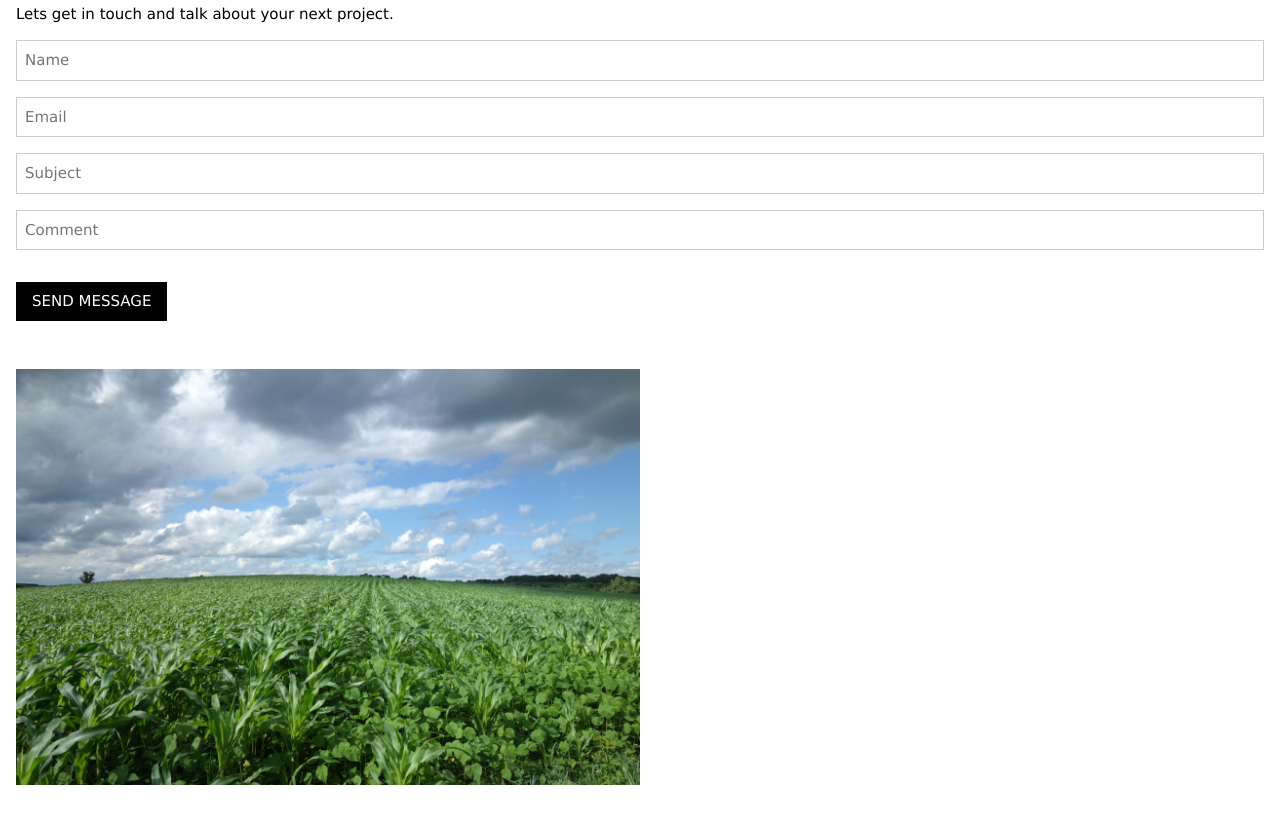
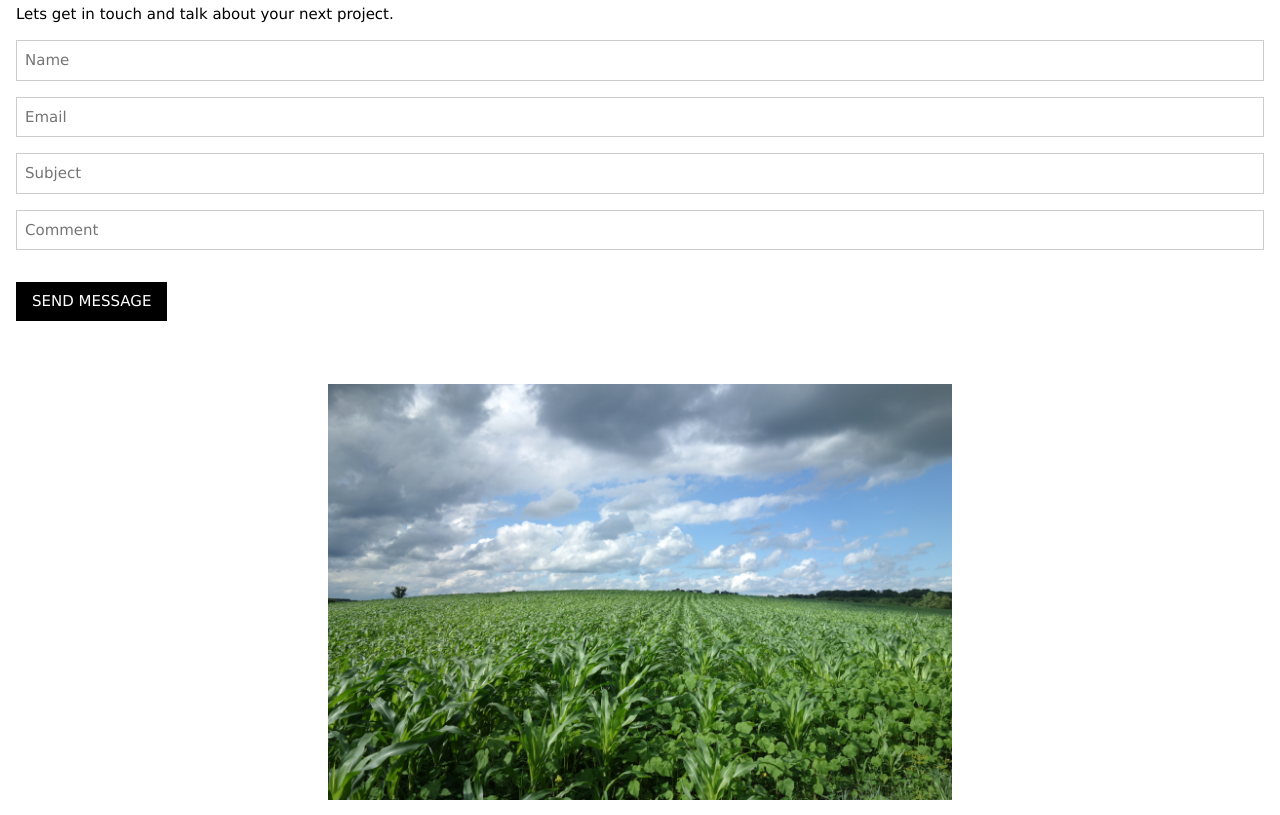
Before and after one commit to ftm624/ftm624.github.io, a plain HTML site: page index.html in a window 1280 px wide. Shown: the part 1183-1998 px from the top of the page. Before the commit the page ends 1968 px from the top, so only its background shows below. Drawn offline with nearby package versions, Linux system fonts and the light colour scheme.

Commit message:
index work

```diff
--- a/index.html
+++ b/index.html
@@ -4,6 +4,7 @@
 <meta charset="UTF-8">
 <meta name="viewport" content="width=device-width, initial-scale=1">
 <link rel="stylesheet" href="https://www.w3schools.com/w3css/4/w3.css">
+
 <body>
 
   <!-- Navbar (sit on top) -->
@@ -23,7 +24,8 @@
   <header class="w3-display-container w3-content w3-wide" style="max-width:1500px;" id="home">
     <img class="w3-image" src="/w3images/architect.jpg" alt="Architecture" width="1500" height="800">
     <div class="w3-display-middle w3-margin-top w3-center">
-    <h1 class="w3-xxlarge w3-text-white"><span class="w3-padding w3-black w3-opacity-min"><b>BR</b></span> <span class="w3-hide-small w3-text-light-grey">Architects</span></h1>
+      <h1 class="w3-xxlarge w3-text-white"><span class="w3-padding w3-black w3-opacity-min"><b>BR</b></span> <span
+          class="w3-hide-small w3-text-light-grey">Architects</span></h1>
     </div>
   </header>
 
@@ -68,7 +70,8 @@
       <h3>Jake Palmert</h3>
       <p class="w3-opacity">Computer Vision</p>
       <p>
-        After graduating from college co-founded an internationally recognized contemporary art gallery and then went on to work as a gallery director in New York for a number of years. In 2017 pivoted to pursue a lifelong passion
+        After graduating from college co-founded an internationally recognized contemporary art gallery and then went on
+        to work as a gallery director in New York for a number of years. In 2017 pivoted to pursue a lifelong passion
         with computers and AI. In early 2018 was hired as the Chief of Staff
         and then transitioned to a junior ML Engineer at a tech startup focused on SaaS
         conversational solutions for enterprise. Currently, working as an NLP consultant
@@ -96,7 +99,8 @@
 
   <!-- Image of location/map -->
   <div class="w3-container">
-  <img src="imgs/cabin.jpeg" class="w3-image" style="width:50%">
+    <p align="Center"> <img src="imgs/cabin.jpeg" class="w3-image" style="width:50%"></p>
+
   </div>
 
   <!-- End page content -->
@@ -109,4 +113,5 @@
 </footer> -->
 
 </body>
+
 </html>
```
Lines whose indentation alone changed are shown as unchanged.
